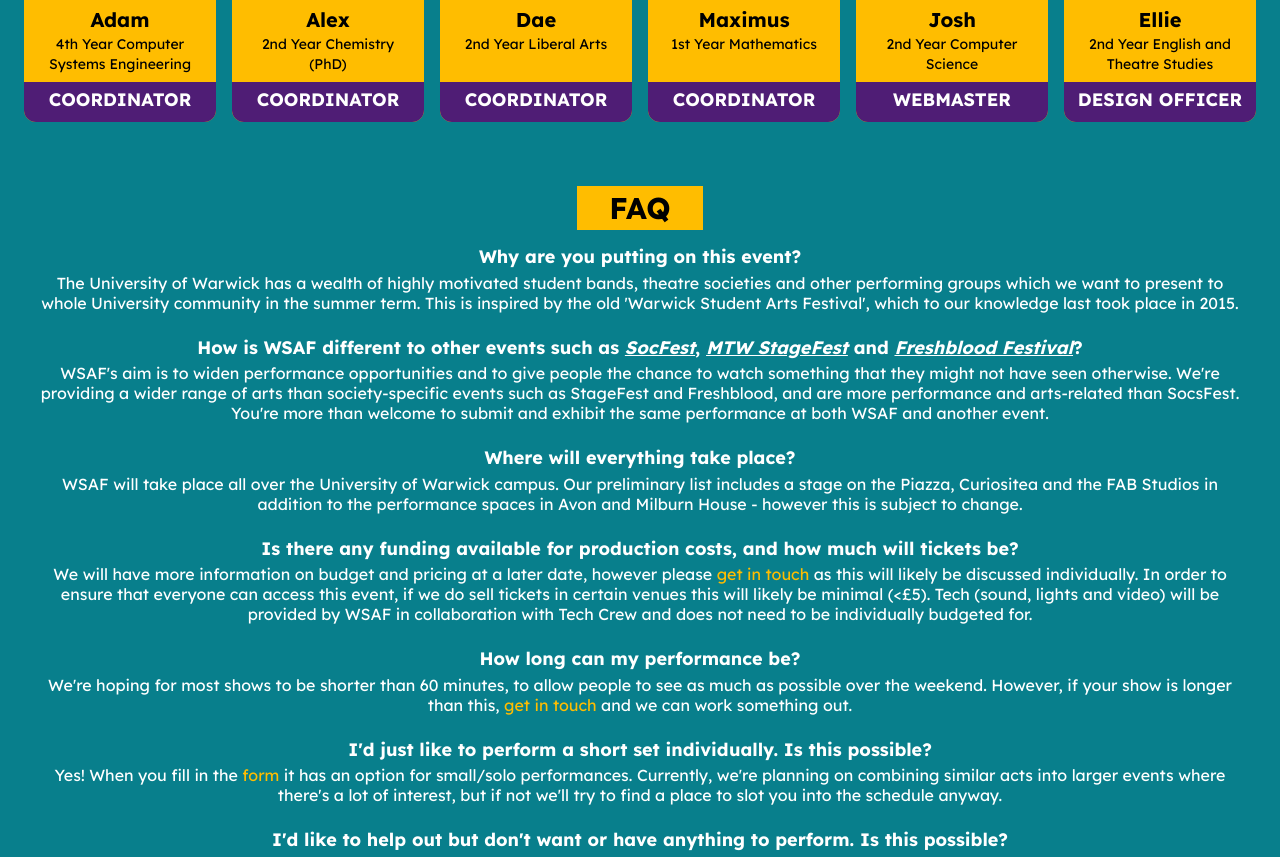
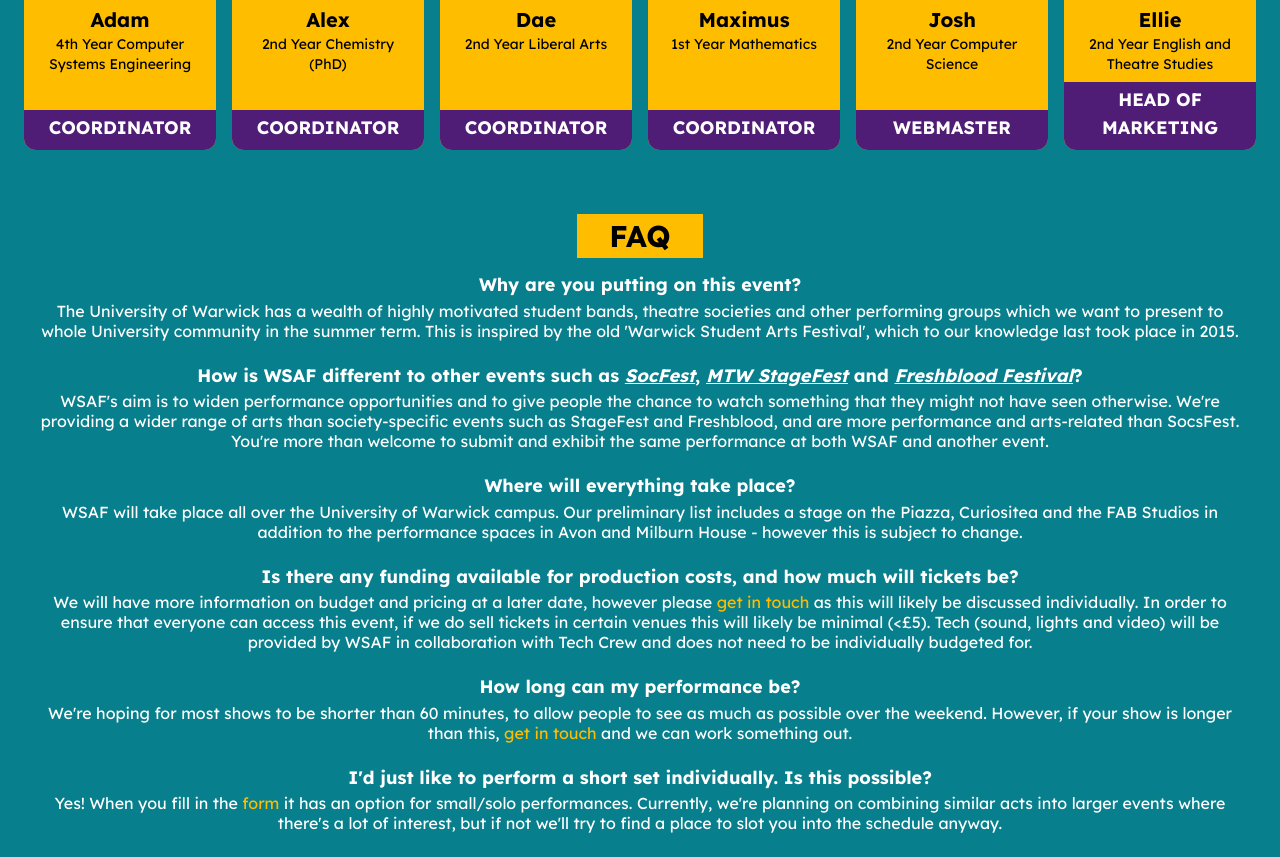
Before and after one commit to WarwickStudentArtsFestival/WSAF24-Website, a Next.js app: page / in a window 1280 px wide. Shown: the part 1578-2435 px from the top of the page. Built offline with nearby package versions, Linux system fonts and the light colour scheme.

Commit message:
:speech_balloon: Update Ellie's role

```diff
--- a/src/app/components/who-involved.tsx
+++ b/src/app/components/who-involved.tsx
@@ -39,7 +39,7 @@ const people: IdCardProps[] = [
   },
   {
     name: 'Ellie',
-    role: 'Design Officer',
+    role: 'Head of Marketing',
     description: '2nd Year English and Theatre Studies',
     image: ElliePhoto,
   },
```
